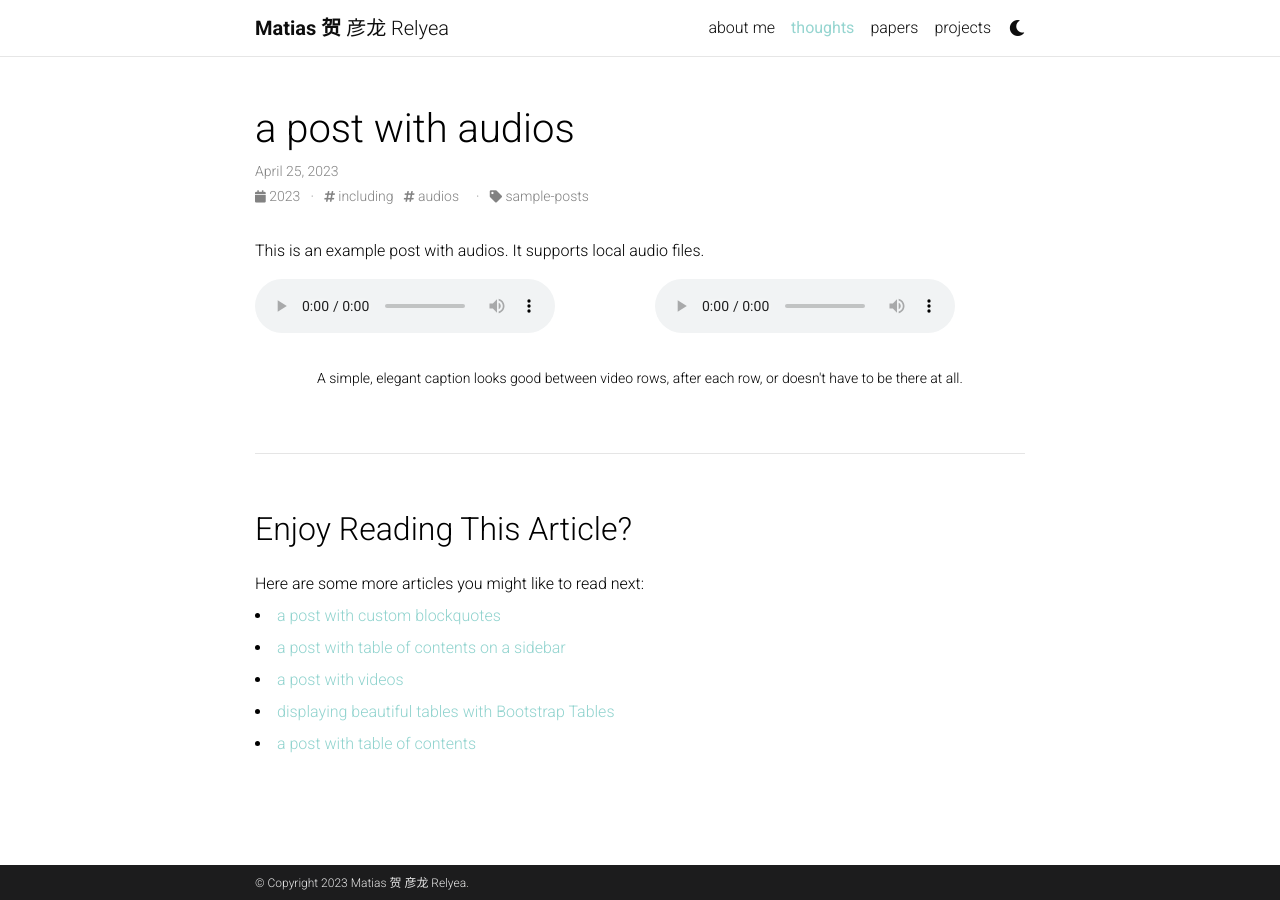
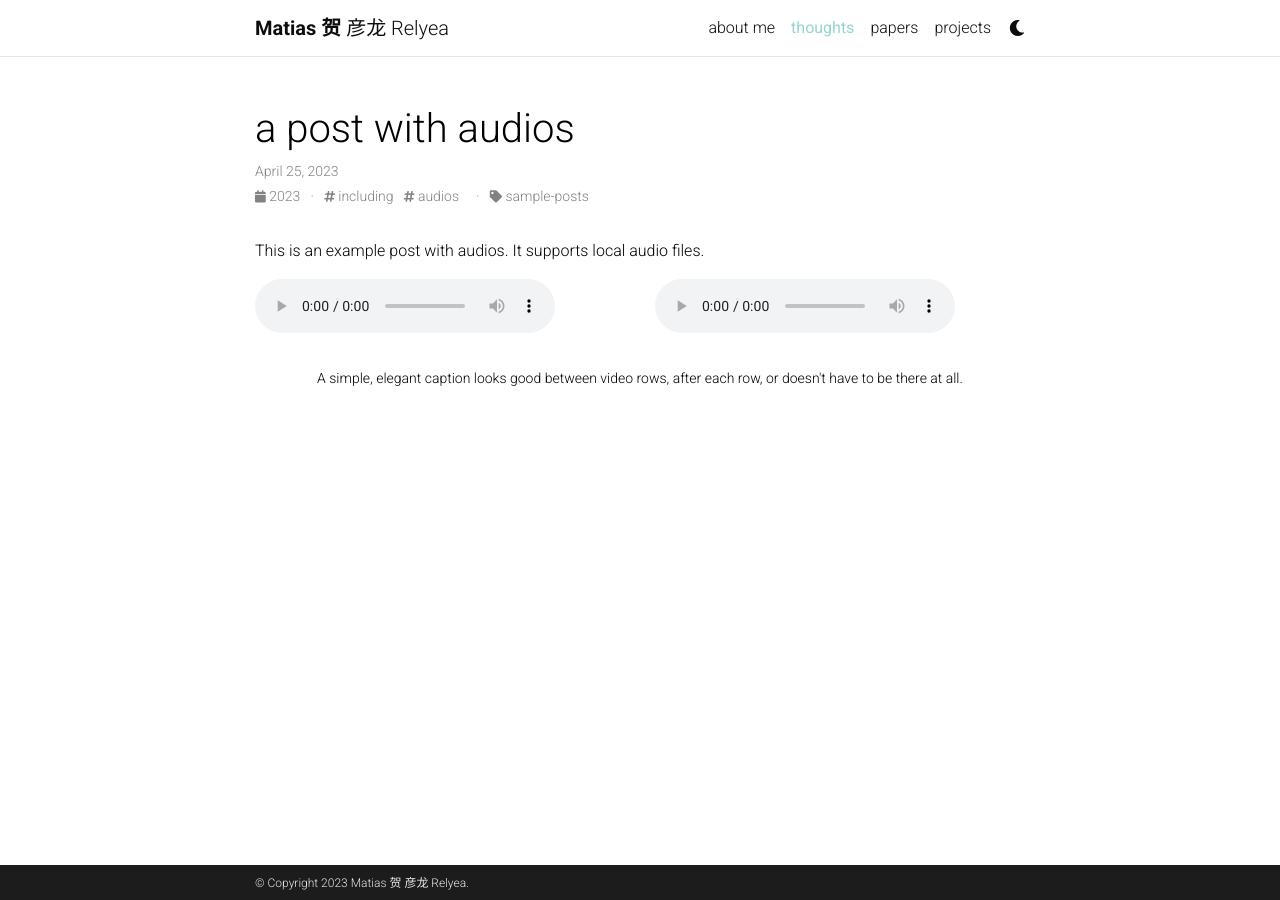
Before and after one commit to Quadcryo/quadcryo, a Jekyll site: the page built from _posts/2023-04-25-audios.md, in a window 1280 px wide. Built offline with Jekyll 4.4.1, drawn with Linux system fonts in a browser that asks for light colours; comment, search, counter and statistics services are not loaded; a style sheet for code colours, icons or effects is not loaded.

Commit message:
removed dumb stuff

```diff
--- a/_config.yml
+++ b/_config.yml
@@ -121,7 +121,7 @@
 
 blog_name: mindful meanderings # blog_name will be displayed in your blog page
 blog_nav_title: thoughts # your blog must have a title for it to be displayed in the nav bar
-blog_description: a simple whitespace theme for academics
+blog_description: idea space
 permalink: /blog/:year/:title/
 
 # Pagination
@@ -129,7 +129,7 @@
   enabled: true
 
 related_blog_posts:
-  enabled: true
+  enabled: false
   max_related: 5
 
 # Giscus comments (RECOMMENDED)
@@ -249,7 +249,7 @@
 # -----------------------------------------------------------------------------
 
 jekyll-archives:
-  enabled: [year, tags, categories] # enables year, tag and category archives (remove if you need to disable one of them).
+  enabled: [year, categories] # enables year, tag and category archives (remove if you need to disable one of them).
   layouts:
     year: archive-year
     tag: archive-tag
@@ -258,8 +258,6 @@
     year: '/blog/:year/'
     tag: '/blog/tag/:name/'
     category: '/blog/category/:name/'
-
-display_tags: ['formatting', 'images', 'links', 'math', 'code'] # these tags will be displayed on the front page of your blog
 
 # -----------------------------------------------------------------------------
 # Jekyll Scholar
```
